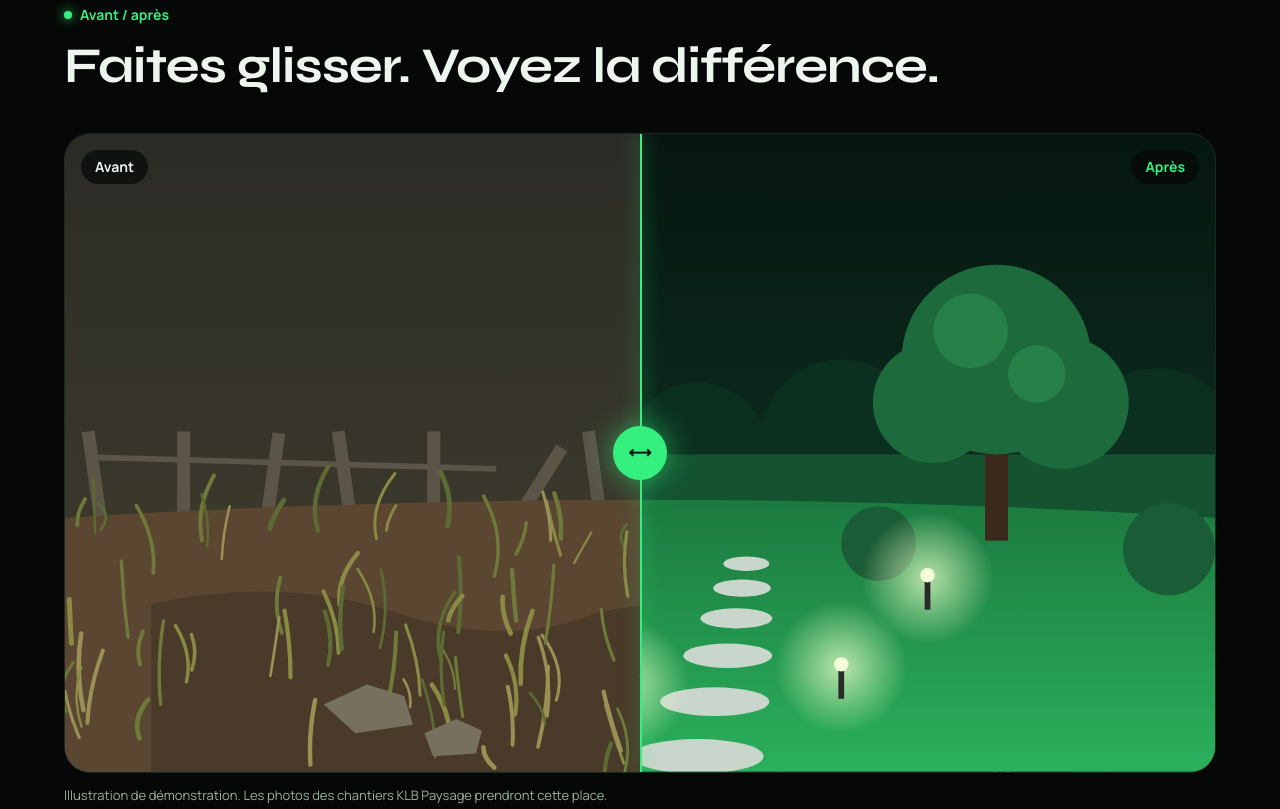
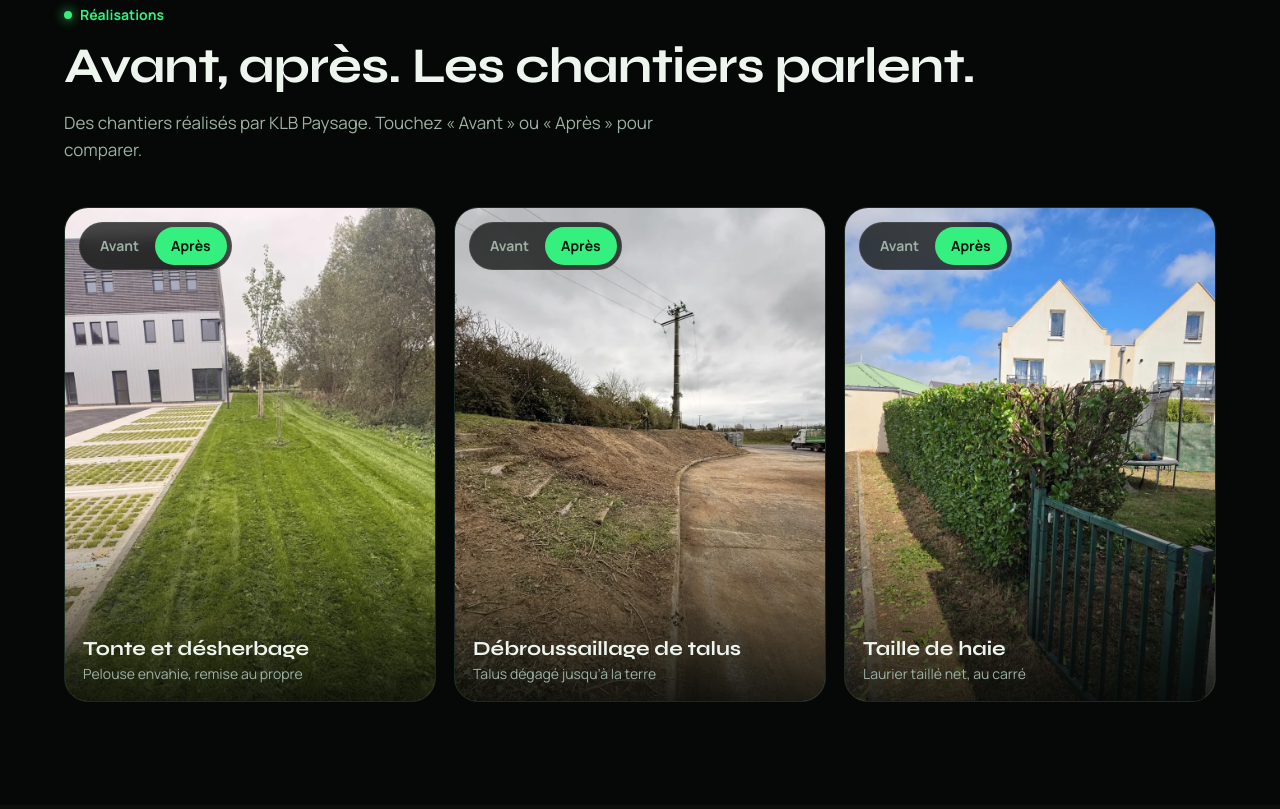
Before and after one commit to arthurblanchard14-lgtm/tremplin-apercus, a plain HTML site: page klb-paysage/index.html in a window 1280 px wide. Shown: the part 1837-2646 px from the top of the page. Drawn offline with Linux system fonts and the light colour scheme; animation ran at ten frames a second.

Commit message:
KLB Paysage : vraies photos avant/après (3 chantiers)
Co-Authored-By: Claude Opus 5.5 <noreply@anthropic.com>
Claude-Session: https://claude.ai/code/session_01H29RSmAntLKzRcxYPE5nWg

```diff
--- a/klb-paysage/index.html
+++ b/klb-paysage/index.html
@@ -74,14 +74,21 @@ nav.on{background:rgba(5,8,6,.82);backdrop-filter:blur(14px);border-color:var(--
 .card ul{margin:14px 0 0;padding:0;list-style:none;color:var(--mute);font-size:15px}
 .card li{padding:5px 0 5px 20px;position:relative}
 .card li::before{content:"";position:absolute;left:0;top:14px;width:8px;height:2px;background:var(--g)}
-/* before/after */
-.ba{position:relative;margin-top:40px;border-radius:26px;overflow:hidden;border:1px solid var(--line);aspect-ratio:16/9;max-height:640px;width:100%;touch-action:pan-y;user-select:none;background:#111}
-.ba svg{position:absolute;inset:0;width:100%;height:100%;display:block}
-.ba .after{clip-path:inset(0 0 0 var(--p,50%))}
-.ba .bar{position:absolute;top:0;bottom:0;left:var(--p,50%);width:2px;background:var(--g);box-shadow:0 0 18px var(--g);pointer-events:none}
-.ba .knob{position:absolute;top:50%;left:var(--p,50%);width:54px;height:54px;margin:-27px 0 0 -27px;border-radius:50%;background:var(--g);display:grid;place-items:center;color:#03140a;font-weight:800;box-shadow:0 0 30px rgba(53,240,126,.6);pointer-events:none}
-.ba input{position:absolute;inset:0;width:100%;height:100%;opacity:0;cursor:ew-resize;margin:0}
-.tag{position:absolute;top:16px;padding:6px 14px;border-radius:999px;background:rgba(5,8,6,.7);font-weight:700;font-size:14px;pointer-events:none}
+/* réalisations */
+.works{display:grid;grid-template-columns:repeat(3,minmax(0,1fr));gap:18px;margin-top:44px}
+@media(max-width:1000px){.works{grid-template-columns:repeat(2,minmax(0,1fr))}}
+@media(max-width:620px){.works{grid-template-columns:minmax(0,1fr)}}
+.work{background:var(--card);border:1px solid var(--line);border-radius:24px;overflow:hidden}
+.ph2{position:relative;aspect-ratio:3/4;background:#0a110d;overflow:hidden}
+.ph2 img{position:absolute;inset:0;width:100%;height:100%;object-fit:cover;transition:opacity .7s ease,transform 6s ease}
+.ph2 img.ap{opacity:0}.work.after .ph2 img.ap{opacity:1}.work.after .ph2 img.av{opacity:0}
+.work:hover .ph2 img{transform:scale(1.04)}
+.ph2::after{content:"";position:absolute;inset:auto 0 0;height:40%;background:linear-gradient(transparent,rgba(5,8,6,.85));pointer-events:none}
+.seg{position:absolute;top:14px;left:14px;z-index:2;display:flex;padding:4px;border-radius:999px;background:rgba(5,8,6,.72);backdrop-filter:blur(8px);border:1px solid rgba(255,255,255,.08)}
+.seg button{border:0;background:transparent;color:var(--mute);font:700 14px Manrope,sans-serif;padding:0 16px;min-height:38px;border-radius:999px;cursor:pointer;transition:background .3s,color .3s}
+.seg button[aria-pressed=true]{background:var(--g);color:#03140a}
+.wcap{position:absolute;left:18px;right:18px;bottom:16px;z-index:2}
+.wcap h3{font-size:20px}.wcap p{color:var(--mute);font-size:14px;margin-top:4px}
 .note{font-size:13px;color:var(--mute);margin-top:12px}
 /* simulator */
 .sim{display:grid;grid-template-columns:minmax(0,1.25fr) minmax(0,1fr);gap:22px;margin-top:44px;align-items:start}
@@ -167,7 +174,7 @@ footer a{color:var(--mute)}
     <span>KLB Paysage<small>Paysagiste · Caen</small></span>
   </a>
   <div class="links" id="links">
-    <a href="#prestations">Prestations</a><a href="#avant-apres">Avant / après</a><a href="#estimation">Estimation</a><a href="#zone">Zone</a><a href="#contact">Contact</a>
+    <a href="#prestations">Prestations</a><a href="#avant-apres">Réalisations</a><a href="#estimation">Estimation</a><a href="#zone">Zone</a><a href="#contact">Contact</a>
     <a class="btn pri" href="#estimation" style="color:#03140a">Estimer mon projet</a>
   </div>
   <button class="burger" id="burger" aria-label="Ouvrir le menu" aria-expanded="false" aria-controls="links">
@@ -200,48 +207,10 @@ footer a{color:var(--mute)}
 
 <section class="band" id="avant-apres">
   <div class="wrap">
-    <div class="kick rv">Avant / après</div>
-    <h2 class="rv">Faites glisser. Voyez la différence.</h2>
-    <div class="ba rv" id="ba" style="--p:50%">
-      <svg class="before" viewBox="0 0 800 450" preserveAspectRatio="xMidYMid slice" aria-hidden="true">
-        <defs><linearGradient id="bs" x1="0" y1="0" x2="0" y2="1"><stop offset="0" stop-color="#2b2b26"/><stop offset="1" stop-color="#45412f"/></linearGradient></defs>
-        <rect width="800" height="450" fill="url(#bs)"/>
-        <circle cx="650" cy="80" r="40" fill="#bdb9a3" opacity=".12"/>
-        <g fill="#5a5547" id="fence"></g>
-        <path d="M0 270Q400 245 800 270V450H0Z" fill="#5b4632"/>
-        <path d="M60 330q90-20 170 6t140 0q60-14 120 10t210-6V450H60Z" fill="#4a3a29"/>
-        <ellipse cx="560" cy="380" rx="120" ry="26" fill="#6d5a40"/>
-        <g id="weeds" stroke-linecap="round"></g>
-        <rect x="636" y="262" width="34" height="34" rx="4" fill="#3b2f22"/><ellipse cx="653" cy="262" rx="17" ry="6" fill="#6b5640"/>
-        <g fill="#77705f"><path d="M180 400l30-14 26 8 6 20-40 6z"/><path d="M250 420l22-10 18 8-4 16-30 2z"/><path d="M420 410l26-6 14 14-30 10z"/></g>
-      </svg>
-      <svg class="after" viewBox="0 0 800 450" preserveAspectRatio="xMidYMid slice" aria-hidden="true">
-        <defs>
-          <linearGradient id="as" x1="0" y1="0" x2="0" y2="1"><stop offset="0" stop-color="#061510"/><stop offset="1" stop-color="#11402a"/></linearGradient>
-          <linearGradient id="al" x1="0" y1="0" x2="0" y2="1"><stop offset="0" stop-color="#1c7a40"/><stop offset="1" stop-color="#2bb15c"/></linearGradient>
-          <radialGradient id="lg"><stop offset="0" stop-color="#eaffc8" stop-opacity=".75"/><stop offset="1" stop-color="#eaffc8" stop-opacity="0"/></radialGradient>
-        </defs>
-        <rect width="800" height="450" fill="url(#as)"/>
-        <circle cx="90" cy="70" r="34" fill="#e9ffe9" opacity=".14"/>
-        <g fill="#0c3020"><circle cx="40" cy="225" r="50"/><circle cx="120" cy="215" r="58"/><circle cx="230" cy="228" r="48"/><circle cx="330" cy="218" r="56"/><circle cx="440" cy="226" r="50"/><circle cx="540" cy="216" r="56"/><circle cx="760" cy="222" r="56"/></g>
-        <rect x="0" y="226" width="800" height="50" fill="#145230"/>
-        <path d="M0 270Q400 245 800 270V450H0Z" fill="url(#al)"/>
-        <ellipse cx="160" cy="300" rx="120" ry="22" fill="#0f3d24"/>
-        <g id="flowers"></g>
-        <g fill="#c9d6cc"><ellipse cx="440" cy="436" rx="46" ry="12"/><ellipse cx="452" cy="398" rx="38" ry="10"/><ellipse cx="461" cy="366" rx="31" ry="8.5"/><ellipse cx="467" cy="340" rx="25" ry="7"/><ellipse cx="471" cy="319" rx="20" ry="6"/><ellipse cx="474" cy="302" rx="16" ry="5"/></g>
-        <path d="M0 360L250 352L300 450H0Z" fill="#6b4a2e"/>
-        <g stroke="#4a321e" stroke-width="2"><path d="M0 380L262 372M0 402L274 394M0 424L286 416"/></g>
-        <rect x="640" y="168" width="16" height="118" fill="#3b2a1c"/>
-        <g fill="#1d6b3c"><circle cx="648" cy="160" r="66"/><circle cx="604" cy="190" r="42"/><circle cx="694" cy="190" r="46"/></g>
-        <g fill="#2a8a4d" opacity=".7"><circle cx="630" cy="140" r="26"/><circle cx="676" cy="170" r="20"/></g>
-        <g fill="#1a5c35"><circle cx="330" cy="282" r="22"/><circle cx="566" cy="288" r="26"/><circle cx="768" cy="292" r="32"/></g>
-        <g id="lights"></g>
-      </svg>
-      <div class="bar"></div><div class="knob" aria-hidden="true">⟷</div>
-      <span class="tag" style="left:16px">Avant</span><span class="tag" style="right:16px;color:var(--g)">Après</span>
-      <input type="range" min="0" max="100" value="50" id="baR" aria-label="Comparer avant et après">
-    </div>
-    <p class="note">Illustration de démonstration. Les photos des chantiers KLB Paysage prendront cette place.</p>
+    <div class="kick rv">Réalisations</div>
+    <h2 class="rv">Avant, après. Les chantiers parlent.</h2>
+    <p class="lead rv">Des chantiers réalisés par KLB Paysage. Touchez « Avant » ou « Après » pour comparer.</p>
+    <div class="works" id="works"></div>
   </div>
 </section>
 
@@ -377,17 +346,13 @@ const frame=t=>{cx.clearRect(0,0,W,H);
  if(!RM)requestAnimationFrame(frame)};
 requestAnimationFrame(frame);
 
-/* before / after scene details */
-const ns='http://www.w3.org/2000/svg';
-let w='';for(let i=0;i<140;i++){const x=Math.random()*800,y=275+Math.random()*175,h=14+Math.random()*44,c=['#6f7a3a','#8a8a45','#5d6a33','#9a8f55'][i%4];w+=`<path d="M${x} ${y}q${(Math.random()-.5)*16} ${-h/2} ${(Math.random()-.5)*26} ${-h}" stroke="${c}" stroke-width="${1.5+Math.random()*2}" fill="none"/>`}
-$('#weeds').innerHTML=w;
-let fe='';for(let i=0;i<14;i++){const x=20+i*58,r=(i%3-1)*8+(i===5?24:0),h=i===9?30:60;fe+=`<rect x="${x}" y="${270-h}" width="9" height="${h}" transform="rotate(${r} ${x} 270)"/>`}
-fe+='<path d="M20 228L300 236M420 232L780 226" stroke="#5a5547" stroke-width="4"/>';$('#fence').innerHTML=fe;
-let fl='';for(let i=0;i<46;i++){const a=Math.random()*6.3,rr=Math.sqrt(Math.random());fl+=`<circle cx="${160+Math.cos(a)*112*rr}" cy="${296+Math.sin(a)*18*rr}" r="${2.5+Math.random()*3}" fill="${['#ff7aa8','#ffd25e','#ffffff','#b892ff'][i%4]}"/>`}
-$('#flowers').innerHTML=fl;
-$('#lights').innerHTML=[[388,404],[540,392],[300,340],[600,330]].map(([x,y])=>`<circle cx="${x}" cy="${y-18}" r="46" fill="url(#lg)"/><rect x="${x-2}" y="${y-18}" width="4" height="22" fill="#2a2a2a"/><circle cx="${x}" cy="${y-20}" r="5" fill="#f4ffd9"/>`).join('');
-const ba=$('#ba'),baR=$('#baR');baR.addEventListener('input',()=>ba.style.setProperty('--p',baR.value+'%'));
-if(!RM){let s=0;const intro=new IntersectionObserver(es=>{if(es[0].isIntersecting&&!s){s=1;let t0=null;const an=t=>{t0??=t;const p=Math.min((t-t0)/1600,1),v=50+Math.sin(p*Math.PI*2)*28*(1-p);ba.style.setProperty('--p',v+'%');baR.value=v;if(p<1)requestAnimationFrame(an)};requestAnimationFrame(an)}},{threshold:.5});intro.observe(ba)}
+/* réalisations */
+const WK=[['pelouse','Tonte et désherbage','Pelouse envahie, remise au propre'],['talus','Débroussaillage de talus','Talus dégagé jusqu’à la terre'],['haie','Taille de haie','Laurier taillé net, au carré']];
+$('#works').innerHTML=WK.map(([k,t,d])=>`<article class="work rv" data-k="${k}"><div class="ph2"><img class="av" src="images/${k}-avant.webp" alt="${t}, avant intervention" loading="lazy" width="900" height="1200"><img class="ap" src="images/${k}-apres.webp" alt="${t}, après intervention par KLB Paysage" loading="lazy" width="900" height="1200"><div class="seg" role="group" aria-label="Comparer"><button type="button" aria-pressed="true" data-v="0">Avant</button><button type="button" aria-pressed="false" data-v="1">Après</button></div><div class="wcap"><h3>${t}</h3><p>${d}</p></div></div></article>`).join('');
+const setW=(w,v)=>{w.classList.toggle('after',!!v);w.querySelectorAll('.seg button').forEach(b=>b.setAttribute('aria-pressed',String(+b.dataset.v===v)))};
+document.querySelectorAll('.work').forEach(w=>{w.querySelector('.seg').addEventListener('click',e=>{const b=e.target.closest('button');if(b){w.dataset.touched=1;setW(w,+b.dataset.v)}})});
+const wio=new IntersectionObserver(es=>es.forEach(e=>{if(e.isIntersecting){const w=e.target;wio.unobserve(w);if(!RM)setTimeout(()=>{if(!w.dataset.touched)setW(w,1)},1200+[...w.parentNode.children].indexOf(w)*350)}}),{threshold:.6});
+document.querySelectorAll('.work').forEach(w=>{wio.observe(w);io.observe(w)});
 
 /* simulator — fourchettes de marché 2026 à remplacer par les tarifs KLB */
 const P=[
```
Also changed, not shown: klb-paysage/images/haie-apres.webp (added), klb-paysage/images/haie-avant.webp (added), klb-paysage/images/pelouse-apres.webp (added), klb-paysage/images/pelouse-avant.webp (added), klb-paysage/images/talus-apres.webp (added), klb-paysage/images/talus-avant.webp (added).
